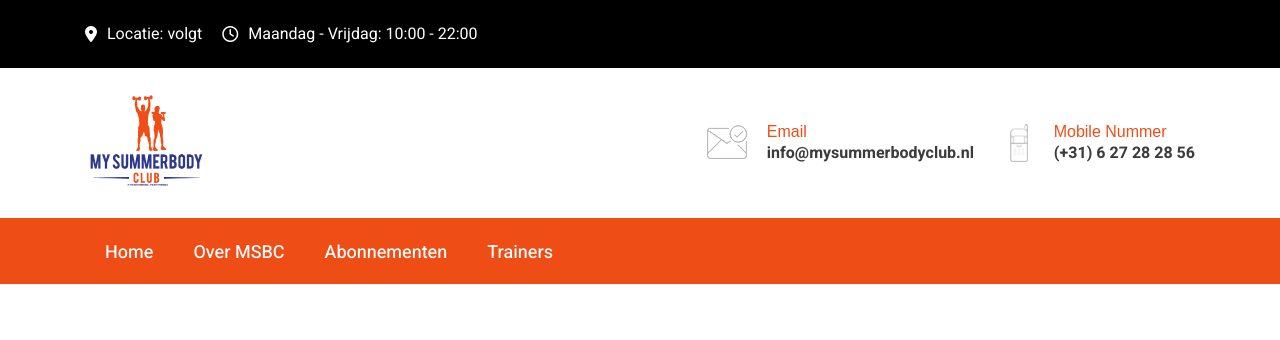
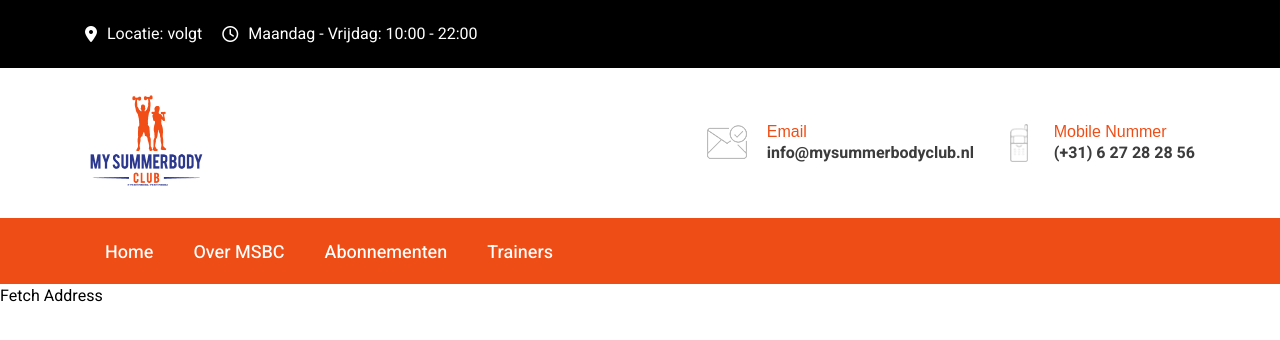
Before and after one commit to fahadrafiq16/my-summer-body-club, a React (Create React App) app: page /trainingprograms/personal-training in a window 1280 px wide. Shown: the top 340 px of the page. Built offline with nearby package versions, Linux system fonts and the light colour scheme.

Commit message:
new updates

```diff
--- a/src/App.js
+++ b/src/App.js
@@ -15,6 +15,7 @@ import OverMSBC from './pages/OverMSBC/OverMSBC';
 import Trainers from './pages/trainers/Trainers';
 
 import AfvallenIntro from './pages/formsIntroduction/AfvallenIntro';
+import PersonalIntro from './pages/formsIntroduction/PersonalIntro';
 
 function App() {
 
@@ -29,6 +30,7 @@ function App() {
           <Route path="/trainers" element={<Trainers />} />
 
           <Route path="/trainingprograms/afvallen-training" element={<AfvallenIntro />} />
+          <Route path="/trainingprograms/personal-training" element={<PersonalIntro />} />
 
           <Route path="/trainingprograms/my-summerbody-1-jaar/payment-form" element={<SummerBody1Jarig />} />
           <Route path="/trainingprograms/personal-training/payment-form" element={<PersonalTraining />} />
--- /dev/null
+++ b/src/pages/formsIntroduction/PersonalIntro.jsx
@@ -0,0 +1,42 @@
+import React, { useState } from "react";
+import axios from "axios";
+
+const PersonalIntro = () => {
+  const [response, setResponse] = useState(null);
+  const [error, setError] = useState(null);
+
+  const fetchAddress = async () => {
+    const url = "https://adres-api.nl/api/single";
+    const apiKey = "8zIkUqYHz7cpfyIrdfxyW7usRn56mXmD4DK2UoNhb2dbc4b7"; // Replace with your actual API key
+    const requestBody = {
+      postcode: "9712HL",
+      house_number: "44",
+      house_number_addition: "a",
+    };
+
+    try {
+      const res = await axios.post(url, requestBody, {
+        headers: {
+          Authorization: `Bearer ${apiKey}`, // Add your API key here
+          "Content-Type": "application/json",
+        },
+
+      });
+
+      setResponse(res.data); // Store the response data
+    } catch (err) {
+      setError(err.message); // Handle and display errors
+      console.log(err);
+    }
+  };
+
+  return (
+    <div>
+      <button onClick={fetchAddress}>Fetch Address</button>
+      {response && <pre>{JSON.stringify(response, null, 2)}</pre>}
+      {error && <p style={{ color: "red" }}>{error}</p>}
+    </div>
+  );
+};
+
+export default PersonalIntro;
```
